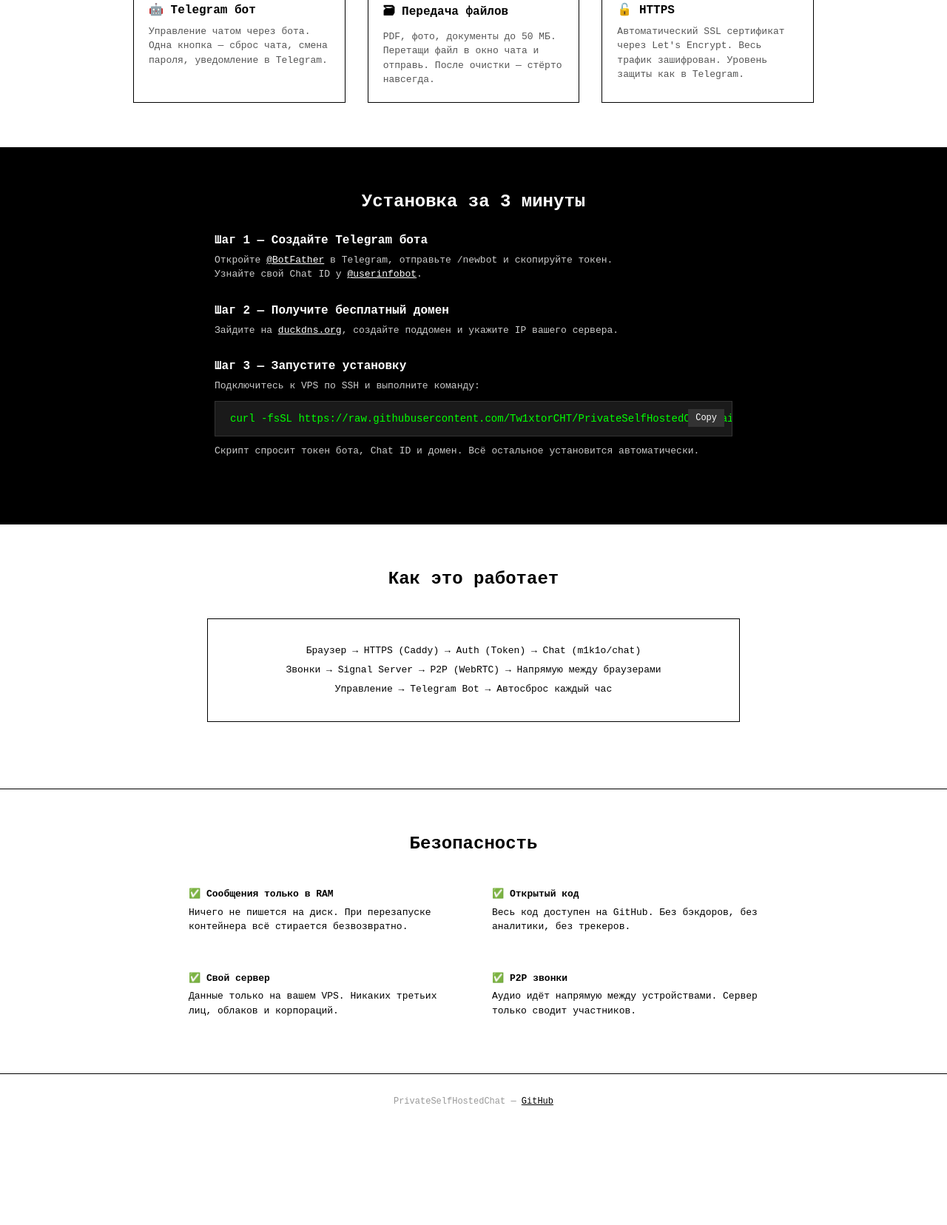
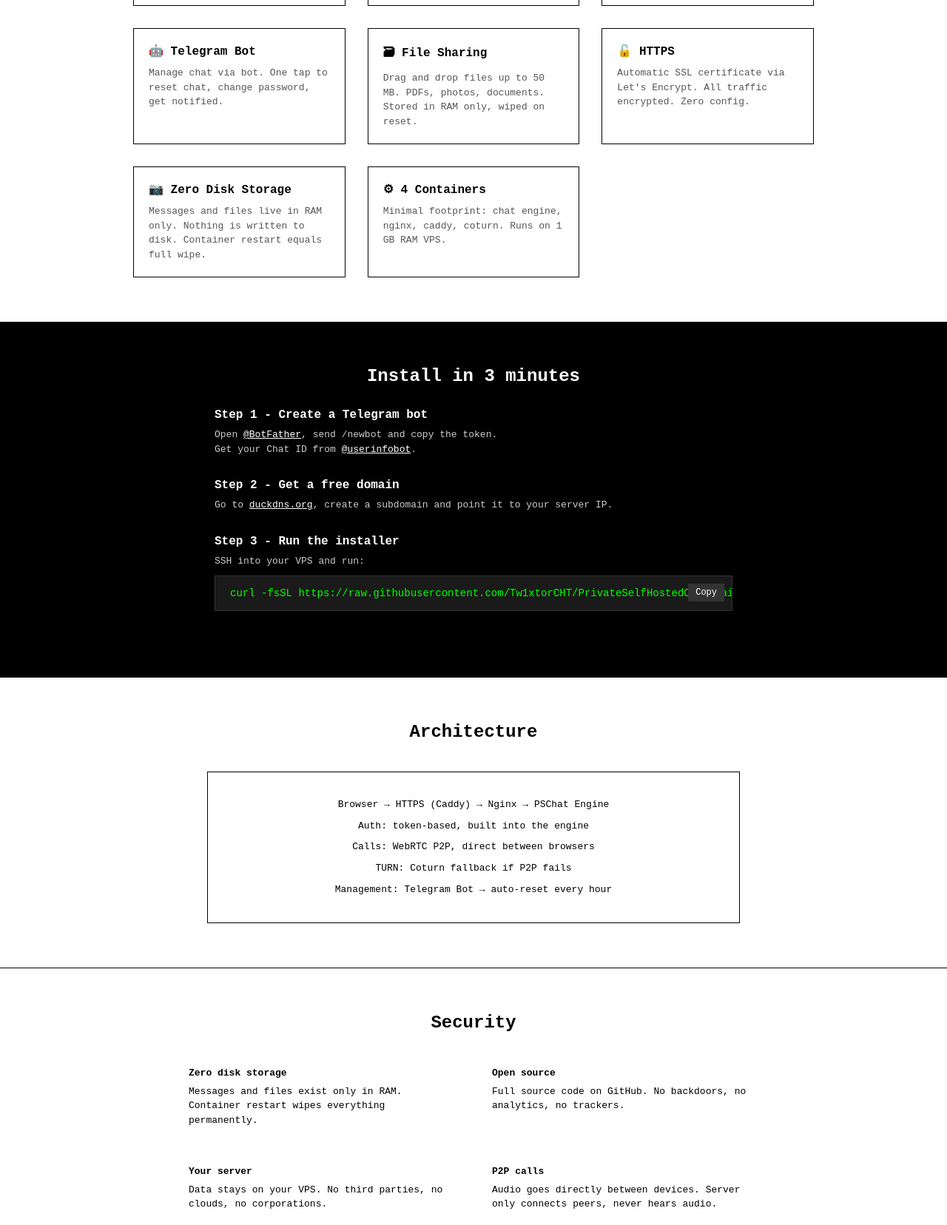
Before and after one commit to Tw1xtorCHT/PrivateSelfHostedChat, a plain HTML site: page docs/index.html in a window 1280 px wide. Shown: the part 512-2168 px from the top of the page at 74% size. Before the commit the page ends 2038 px from the top, so only its background shows below. Drawn offline with Linux system fonts and the light colour scheme.

Commit message:
v2: update landing page for custom engine

```diff
--- a/docs/index.html
+++ b/docs/index.html
@@ -1,5 +1,5 @@
 <!DOCTYPE html>
-<html lang="ru">
+<html lang="en">
 <head>
     <meta charset="utf-8">
     <meta name="viewport" content="width=device-width, initial-scale=1.0">
@@ -7,39 +7,32 @@
     <style>
         * { margin: 0; padding: 0; box-sizing: border-box; }
         body { font-family: 'Courier New', Monospace; background: #fff; color: #000; }
-
         .hero { text-align: center; padding: 80px 20px 40px; border-bottom: 1px solid #000; }
         .hero h1 { font-size: 36px; margin-bottom: 15px; }
         .hero p { font-size: 16px; color: #555; max-width: 600px; margin: 0 auto; line-height: 1.6; }
-
+        .hero .tag { display: inline-block; font-size: 12px; border: 1px solid #000; padding: 3px 10px; margin-top: 15px; }
         .features { display: grid; grid-template-columns: repeat(auto-fit, minmax(250px, 1fr)); gap: 30px; padding: 60px 40px; max-width: 1000px; margin: 0 auto; }
         .feature { padding: 20px; border: 1px solid #000; }
         .feature h3 { margin-bottom: 10px; font-size: 16px; }
         .feature p { font-size: 13px; color: #555; line-height: 1.5; }
-
         .install { text-align: center; padding: 60px 20px; background: #000; color: #fff; }
         .install h2 { margin-bottom: 30px; font-size: 24px; }
-
         .steps { max-width: 700px; margin: 0 auto; text-align: left; }
         .step { margin-bottom: 30px; }
         .step h3 { margin-bottom: 8px; font-size: 16px; }
         .step p { font-size: 13px; color: #ccc; line-height: 1.5; margin-bottom: 10px; }
         .step a { color: #fff; }
-
         .cmd { background: #1a1a1a; border: 1px solid #333; padding: 15px 20px; font-family: monospace; font-size: 14px; color: #0f0; position: relative; margin-top: 10px; overflow-x: auto; white-space: nowrap; }
         .cmd .copy-btn { position: absolute; right: 10px; top: 10px; background: #333; color: #fff; border: none; padding: 5px 10px; cursor: pointer; font-family: monospace; font-size: 12px; }
         .cmd .copy-btn:hover { background: #555; }
-
-        .how { padding: 60px 40px; max-width: 800px; margin: 0 auto; }
-        .how h2 { text-align: center; margin-bottom: 40px; font-size: 24px; }
-        .schema { text-align: center; padding: 30px; border: 1px solid #000; margin-bottom: 30px; font-size: 13px; line-height: 2; }
-
+        .arch { padding: 60px 40px; max-width: 800px; margin: 0 auto; }
+        .arch h2 { text-align: center; margin-bottom: 40px; font-size: 24px; }
+        .schema { text-align: center; padding: 30px; border: 1px solid #000; font-size: 13px; line-height: 2.2; }
         .security { padding: 60px 40px; border-top: 1px solid #000; }
         .security h2 { text-align: center; margin-bottom: 30px; font-size: 24px; }
         .sec-grid { display: grid; grid-template-columns: repeat(auto-fit, minmax(300px, 1fr)); gap: 20px; max-width: 800px; margin: 0 auto; }
         .sec-item { padding: 15px; font-size: 13px; line-height: 1.5; }
         .sec-item strong { display: block; margin-bottom: 5px; }
-
         .footer { text-align: center; padding: 30px; border-top: 1px solid #000; font-size: 12px; color: #999; }
         .footer a { color: #000; }
     </style>
@@ -48,101 +41,110 @@
 
 <div class="hero">
     <h1>PrivateSelfHostedChat</h1>
-    <p>Приватный самохостируемый чат с голосовыми звонками. Без регистрации, без логов, без следов. Разворачивается на любом VPS за 3 минуты одной командой.</p>
+    <p>Private self-hosted chat with P2P voice calls. No registration, no logs, no traces. Deploy on any VPS in 3 minutes with a single command.</p>
+    <div class="tag">Custom engine - Node.js + Socket.io + WebRTC</div>
 </div>
 
 <div class="features">
     <div class="feature">
-        <h3>&#128172; Анонимный чат</h3>
-        <p>Без регистрации и аккаунтов. Зашёл по ссылке, ввёл пароль, общаешься. Закрыл вкладку — всё исчезло.</p>
+        <h3>&#128172; Anonymous Chat</h3>
+        <p>No registration or accounts. Enter a link, type a password, chat. Close the tab and everything disappears.</p>
     </div>
     <div class="feature">
-        <h3>&#128222; P2P звонки</h3>
-        <p>Голосовые звонки через WebRTC. Трафик идёт напрямую между браузерами. Сервер не слышит разговор.</p>
+        <h3>&#128222; P2P Voice Calls</h3>
+        <p>Voice calls via WebRTC with audio level indicators. Traffic goes directly between browsers. Server never hears the conversation.</p>
     </div>
     <div class="feature">
-        <h3>&#128274; Автосмена пароля</h3>
-        <p>Пароль меняется автоматически каждый час. Новый пароль приходит в Telegram. Старые сессии уничтожаются.</p>
+        <h3>&#128274; Auto-rotating Password</h3>
+        <p>Password changes automatically every hour. New password sent to Telegram. Old sessions destroyed. Users auto-kicked.</p>
     </div>
     <div class="feature">
-        <h3>&#129302; Telegram бот</h3>
-        <p>Управление чатом через бота. Одна кнопка — сброс чата, смена пароля, уведомление в Telegram.</p>
+        <h3>&#129302; Telegram Bot</h3>
+        <p>Manage chat via bot. One tap to reset chat, change password, get notified.</p>
     </div>
     <div class="feature">
-        <h3>&#128451; Передача файлов</h3>
-        <p>PDF, фото, документы до 50 МБ. Перетащи файл в окно чата и отправь. После очистки — стёрто навсегда.</p>
+        <h3>&#128451; File Sharing</h3>
+        <p>Drag and drop files up to 50 MB. PDFs, photos, documents. Stored in RAM only, wiped on reset.</p>
     </div>
     <div class="feature">
         <h3>&#128275; HTTPS</h3>
-        <p>Автоматический SSL сертификат через Let's Encrypt. Весь трафик зашифрован. Уровень защиты как в Telegram.</p>
+        <p>Automatic SSL certificate via Let's Encrypt. All traffic encrypted. Zero config.</p>
+    </div>
+    <div class="feature">
+        <h3>&#128247; Zero Disk Storage</h3>
+        <p>Messages and files live in RAM only. Nothing is written to disk. Container restart equals full wipe.</p>
+    </div>
+    <div class="feature">
+        <h3>&#9881; 4 Containers</h3>
+        <p>Minimal footprint: chat engine, nginx, caddy, coturn. Runs on 1 GB RAM VPS.</p>
     </div>
 </div>
 
 <div class="install">
-    <h2>Установка за 3 минуты</h2>
+    <h2>Install in 3 minutes</h2>
     <div class="steps">
         <div class="step">
-            <h3>Шаг 1 — Создайте Telegram бота</h3>
-            <p>Откройте <a href="https://t.me/BotFather" target="_blank">@BotFather</a> в Telegram, отправьте /newbot и скопируйте токен.<br>
-            Узнайте свой Chat ID у <a href="https://t.me/userinfobot" target="_blank">@userinfobot</a>.</p>
+            <h3>Step 1 - Create a Telegram bot</h3>
+            <p>Open <a href="https://t.me/BotFather" target="_blank">@BotFather</a>, send /newbot and copy the token.<br>
+            Get your Chat ID from <a href="https://t.me/userinfobot" target="_blank">@userinfobot</a>.</p>
         </div>
         <div class="step">
-            <h3>Шаг 2 — Получите бесплатный домен</h3>
-            <p>Зайдите на <a href="https://www.duckdns.org" target="_blank">duckdns.org</a>, создайте поддомен и укажите IP вашего сервера.</p>
+            <h3>Step 2 - Get a free domain</h3>
+            <p>Go to <a href="https://www.duckdns.org" target="_blank">duckdns.org</a>, create a subdomain and point it to your server IP.</p>
         </div>
         <div class="step">
-            <h3>Шаг 3 — Запустите установку</h3>
-            <p>Подключитесь к VPS по SSH и выполните команду:</p>
+            <h3>Step 3 - Run the installer</h3>
+            <p>SSH into your VPS and run:</p>
             <div class="cmd">
                 <span id="install-cmd">curl -fsSL https://raw.githubusercontent.com/Tw1xtorCHT/PrivateSelfHostedChat/main/install.sh | bash</span>
                 <button class="copy-btn" onclick="copyCmd()">Copy</button>
             </div>
-            <p style="margin-top: 10px;">Скрипт спросит токен бота, Chat ID и домен. Всё остальное установится автоматически.</p>
         </div>
     </div>
 </div>
 
-<div class="how">
-    <h2>Как это работает</h2>
+<div class="arch">
+    <h2>Architecture</h2>
     <div class="schema">
-        Браузер &rarr; HTTPS (Caddy) &rarr; Auth (Token) &rarr; Chat (m1k1o/chat)<br>
-        Звонки &rarr; Signal Server &rarr; P2P (WebRTC) &rarr; Напрямую между браузерами<br>
-        Управление &rarr; Telegram Bot &rarr; Автосброс каждый час
+        Browser &rarr; HTTPS (Caddy) &rarr; Nginx &rarr; PSChat Engine<br>
+        Auth: token-based, built into the engine<br>
+        Calls: WebRTC P2P, direct between browsers<br>
+        TURN: Coturn fallback if P2P fails<br>
+        Management: Telegram Bot &rarr; auto-reset every hour
     </div>
 </div>
 
 <div class="security">
-    <h2>Безопасность</h2>
+    <h2>Security</h2>
     <div class="sec-grid">
         <div class="sec-item">
-            <strong>&#9989; Сообщения только в RAM</strong>
-            Ничего не пишется на диск. При перезапуске контейнера всё стирается безвозвратно.
+            <strong>Zero disk storage</strong>
+            Messages and files exist only in RAM. Container restart wipes everything permanently.
         </div>
         <div class="sec-item">
-            <strong>&#9989; Открытый код</strong>
-            Весь код доступен на GitHub. Без бэкдоров, без аналитики, без трекеров.
+            <strong>Open source</strong>
+            Full source code on GitHub. No backdoors, no analytics, no trackers.
         </div>
         <div class="sec-item">
-            <strong>&#9989; Свой сервер</strong>
-            Данные только на вашем VPS. Никаких третьих лиц, облаков и корпораций.
+            <strong>Your server</strong>
+            Data stays on your VPS. No third parties, no clouds, no corporations.
         </div>
         <div class="sec-item">
-            <strong>&#9989; P2P звонки</strong>
-            Аудио идёт напрямую между устройствами. Сервер только сводит участников.
+            <strong>P2P calls</strong>
+            Audio goes directly between devices. Server only connects peers, never hears audio.
         </div>
     </div>
 </div>
 
 <div class="footer">
-    <p>PrivateSelfHostedChat &mdash; <a href="https://github.com/Tw1xtorCHT/PrivateSelfHostedChat" target="_blank">GitHub</a></p>
+    <p>PrivateSelfHostedChat - <a href="https://github.com/Tw1xtorCHT/PrivateSelfHostedChat" target="_blank">GitHub</a></p>
 </div>
 
 <script>
 function copyCmd() {
-    const text = document.getElementById('install-cmd').innerText;
-    navigator.clipboard.writeText(text);
+    navigator.clipboard.writeText(document.getElementById('install-cmd').innerText);
     document.querySelector('.copy-btn').innerText = 'Copied!';
-    setTimeout(() => document.querySelector('.copy-btn').innerText = 'Copy', 2000);
+    setTimeout(function(){ document.querySelector('.copy-btn').innerText = 'Copy' }, 2000);
 }
 </script>
 
```
